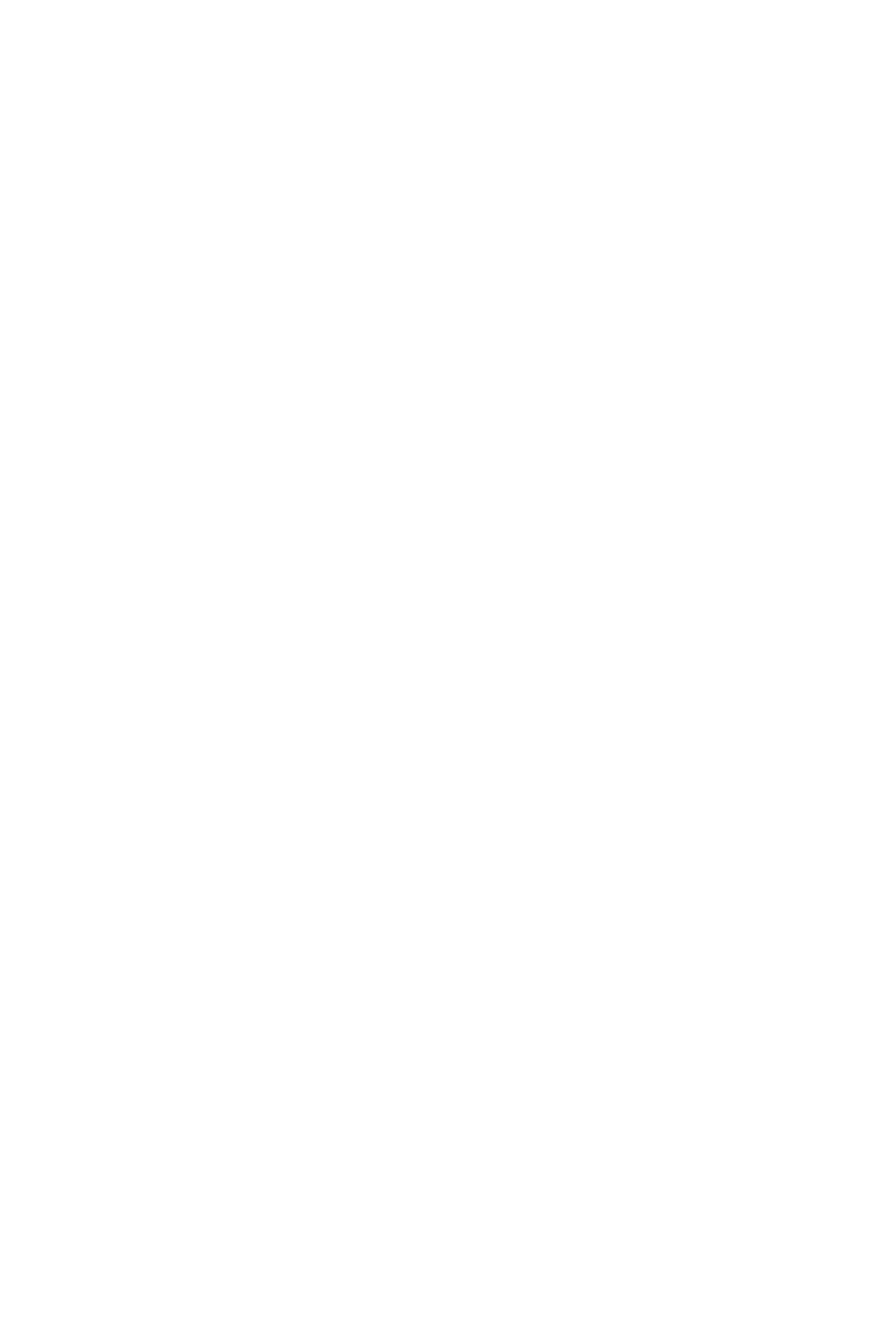
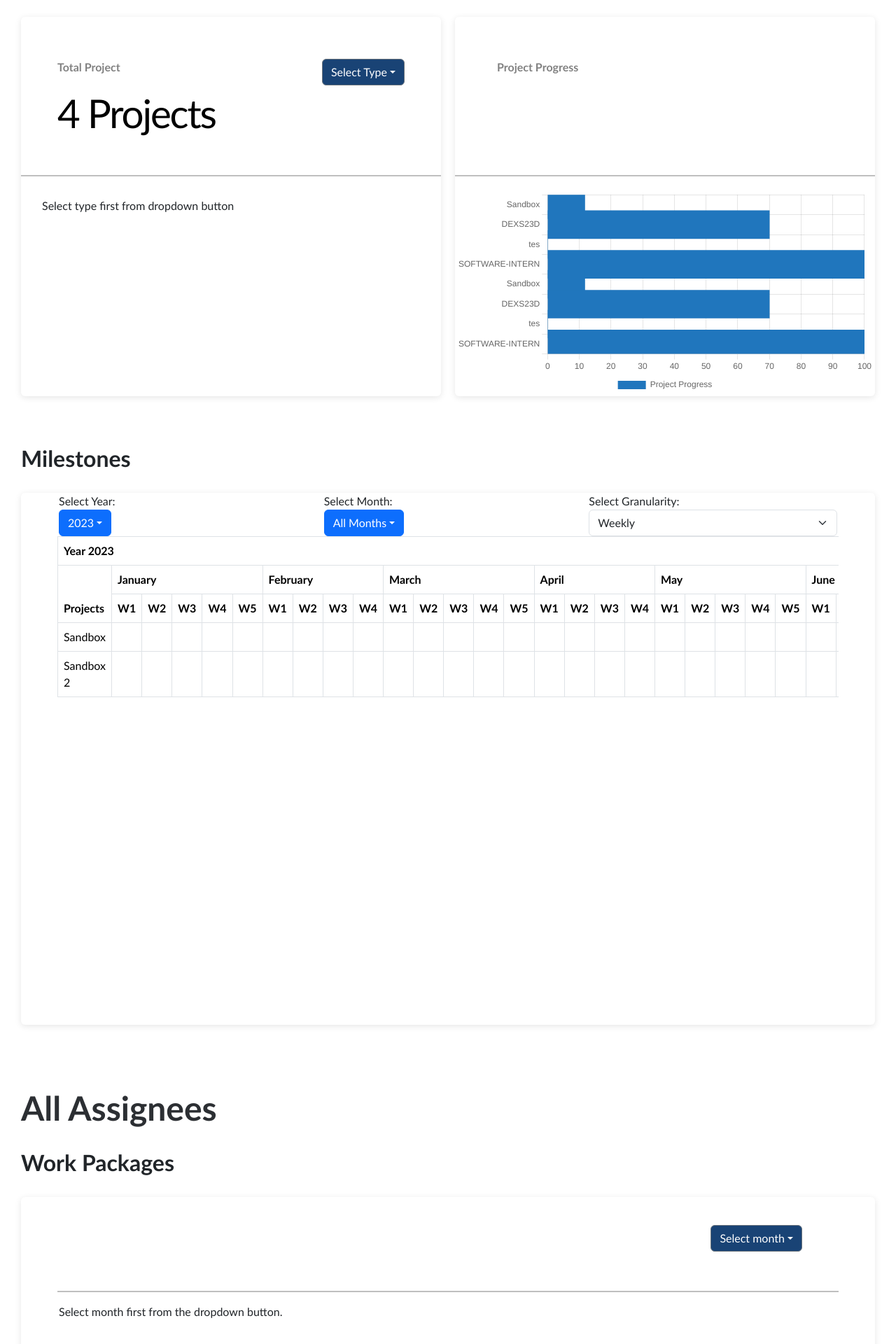
Before and after one commit to dhiyarisalah/dashboard-exe-summary, a React (Vite) app in the folder frontend/: page / in a window 1280 px wide. Before the commit this address had no page. Shown: the part 460-2380 px from the top of the page at 70% size. Before the commit the page ends 800 px from the top, so only its background shows below. Built offline with nearby package versions, Linux system fonts and the light colour scheme.

Commit message:
fixing charts

```diff
--- a/frontend/src/App.jsx
+++ b/frontend/src/App.jsx
@@ -8,7 +8,7 @@ function App() {
     <div>
       <NavbarComponents />
       <Routes>
-        <Route path="/dashboard-exe-summary" Component={LandingPage} />
+        <Route path="/" Component={LandingPage} />
         <Route path="/projectdetails" Component={ProjectDetails} />
         <Route path="/assigneedetails/:label" Component={AssigneeDetails}/>
       </Routes>
--- a/frontend/src/components/ProjectBar.jsx
+++ b/frontend/src/components/ProjectBar.jsx
@@ -171,13 +171,13 @@ function ProjectBar() {
               labels: projectData.map((data) => data.project_name),
               datasets: [
                 {
-                  label: "Project Progress",
+                  label: "Done",
                   data: [projectData[0]?.percentage_done || 0],
                   backgroundColor: ["#327332"],
                   barThickness: 50,
                 },
                 {
-                  label: "Project Progress",
+                  label: "Undone",
                   data: [projectData[0]?.percentage_undone || 0],
                   backgroundColor: ["#F6C600"],
                   barThickness: 50,
--- a/frontend/src/components/UserChart.jsx
+++ b/frontend/src/components/UserChart.jsx
@@ -10,7 +10,7 @@ function UserChart() {
   ];
 
   const [selectedItem, setSelectedItem] = useState("select type");
-  const [chartData, setChartData] = useState(generateChartData(projectStatus));
+  const [chartData, setChartData] = useState(null);
   const [totalProjectCount, setTotalProjectCount] = useState(0); // Initialize with 0
   const [selectedUser, setSelectedUser] = useState(null);
   const [selectedProject, setSelectedProject] = useState(null);
@@ -29,6 +29,12 @@ function UserChart() {
       updateTableData(selectedUser, selectedProject);
     }
   }, [selectedUser, selectedItem, selectedProject]);
+
+  useEffect(() => {
+    if (selectedItem === "select type") {
+      setChartData(null);
+    }
+  }, [selectedItem]);
 
   function getLabelFromURL() {
     // Logic to extract the label from the URL
@@ -85,6 +91,7 @@ function UserChart() {
       options: {
         plugins: {
           legend: {
+
             position: "right",
             labels: {
               paddingLeft: 20,
@@ -145,7 +152,11 @@ function UserChart() {
           </Col>
         </Row>
         <Row className="row">
-          <Pie data={chartData} options={chartData.options} />
+          {chartData ? (
+            <Pie data={chartData} options={chartData.options} />
+          ) : (
+            <div className="chart-placeholder">Select type first from dropdown button</div>
+          )}
         </Row>
       </div>
       <h3 className="sub-judul-assignee">Project {selectedProject?.project_name}</h3>
--- a/frontend/src/components/UserProgress.jsx
+++ b/frontend/src/components/UserProgress.jsx
@@ -1,5 +1,5 @@
 import React, { useState, useEffect } from "react";
-import { Dropdown, Container, Row } from "react-bootstrap";
+import { Dropdown, Container, Row, Col} from "react-bootstrap";
 import { Bar } from "react-chartjs-2";
 import { userProgress } from "../data/index.js";
 
@@ -35,9 +35,9 @@ function Progress() {
         stacked: true,
       },
       y: {
-        stacked: true
-    }
-  }
+        stacked: false,
+      },
+    },
   };
 
   const [selectedMonth, setSelectedMonth] = useState("");
@@ -64,36 +64,24 @@ function Progress() {
     const datasets = [
       {
         indexAxis: "x",
-        label: "WP Total",
-        data: data.map((item) => item.wp_total),
+        label: "Done",
+        data: data.map((item) => item.wp_done),
         fill: false,
         backgroundColor: [
-          "rgba(75,192,192,1)",
-          "#ecf0f1",
-          "#50AF95",
-          "#f3ba2f",
-          "#2a71d0",
+          "#327332"
         ],
-        borderColor: "black",
-        borderWidth: 1,
         barThickness: 30,
       },
       {
         indexAxis: "x",
-        label: "WP Done",
-        data: data.map((item) => item.wp_done),
+        label: "Total",
+        data: data.map((item) => item.wp_total),
         fill: false,
         backgroundColor: [
-          "rgba(75,192,192,1)",
-          "#ecf0f1",
-          "#50AF95",
-          "#f3ba2f",
-          "#2a71d0",
+          "#F6C600"
         ],
-        borderColor: "black",
-        borderWidth: 1,
         barThickness: 30,
-      },
+      }
     ];
 
     setProjectData({
@@ -106,12 +94,14 @@ function Progress() {
   return (
     <div className="UserProgress">
       <Container className="userprogress-box">
-        <Row>
-          <Dropdown onSelect={handleDropdownChange} value={selectedMonth} className="ml-auto"> {/* Add ml-auto class to move the dropdown to the right */}
+        <Row className="chart-info">
+          <Col className="d-flex justify-content-end">
+            <Dropdown onSelect={handleDropdownChange} value={selectedMonth} className="dropdown-custom .btn-secondary ml-auto">
               <Dropdown.Toggle variant="secondary" id="dropdown-basic">
                 {selectedMonth ? selectedMonth : "Select month"}
               </Dropdown.Toggle>
               <Dropdown.Menu>
+              <Dropdown.Item disabled>Select Month</Dropdown.Item>
                 {dropdownItems.map((item) => (
                   <Dropdown.Item
                     key={item.value}
@@ -123,13 +113,19 @@ function Progress() {
                 ))}
               </Dropdown.Menu>
             </Dropdown>
+          </Col>
         </Row>
+        <hr style={{ height: "2px", background: "black", border: "none" }} />
         <Row>
-          <div style={{ width: "100%", height: "100%" }}>
-            {projectData.labels ? (
+          <div style={{width: "100%", height: "100%" }}>
+          {selectedMonth !== "" ? (
+            projectData.labels && projectData.labels.length > 0 ? (
               <BarChart2 chartData={projectData} handleClick={handleBarClick} />
             ) : (
-              <p>No data available for the selected month.</p>
+              <p className="text-align center">No data available for the selected month.</p>
+            )
+          ) : (
+            <p>Select month first from the dropdown button.</p>
           )}
           </div>
         </Row>
--- a/frontend/vite.config.js
+++ b/frontend/vite.config.js
@@ -4,5 +4,5 @@ import react from '@vitejs/plugin-react'
 // https://vitejs.dev/config/
 export default defineConfig({
   plugins: [react()],
-  base: '/dashboard-exe-summary'
+  base: '/'
 })
```
Also changed, not shown: frontend/src/dist/css/main.css, 2 other files (tests, documents, lock files or other folders). Lines whose indentation alone changed are shown as unchanged.
